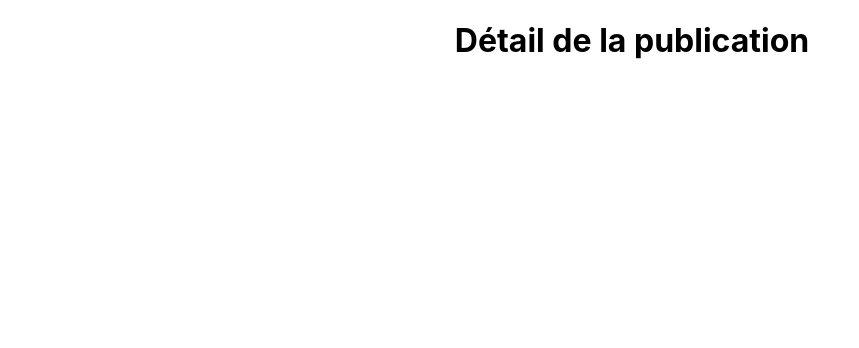
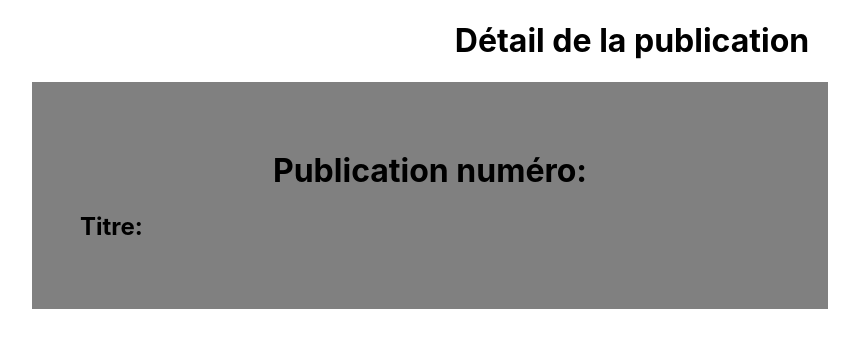
Before and after one commit to tony-dugue/react-ts-publication, a React (Create React App) app: page /1 in a window 1280 px wide. Shown: the top 348 px of the page, without its empty margins (8-867 px from the left). Built offline with nearby package versions, Linux system fonts and the light colour scheme; no server answers.

Commit message:
add content for detail post page

```diff
--- /dev/null
+++ b/src/components/PostDetail.css
@@ -0,0 +1,5 @@
+.post {
+    width: 700px;
+    background-color: gray;
+    padding: 3rem;
+}
--- /dev/null
+++ b/src/components/PostDetail.tsx
@@ -0,0 +1,19 @@
+import React from "react";
+import {PostData} from "../interfaces";
+import './PostDetail.css';
+
+interface PostDetailProps {
+  post: PostData |  null
+}
+
+const PostDetail: React.FC<PostDetailProps> = ({ post }) => {
+  return (
+    <div className="post">
+      <h1>Publication numéro: {post?.id}</h1>
+      <h2>Titre: {post?.title}</h2>
+      <p>{post?.body}</p>
+    </div>
+  )
+}
+
+export default PostDetail
--- a/src/pages/Post.tsx
+++ b/src/pages/Post.tsx
@@ -1,7 +1,31 @@
+import {useParams} from "react-router-dom";
+import {useEffect, useState} from "react";
+import {PostData} from "../interfaces";
+import PostDetail from "../components/PostDetail";
+
 const Post = () => {
+
+  type PostParams = {
+    id: string
+  }
+
+  const { id } = useParams<PostParams>()
+
+  const [ post, setPost ] = useState<PostData | null>(null)
+
+  useEffect(() => {
+    const getPost = async() => {
+      const response = await fetch(`https://jsonplaceholder.typicode.com/posts/${id}`)
+      const data: PostData = await response.json()
+      setPost(data)
+    }
+    getPost()
+  }, [id]);
+
   return (
     <div className="post-container">
       <h1>Détail de la publication</h1>
+      <PostDetail post={post} />
     </div>
   )
 }
```
